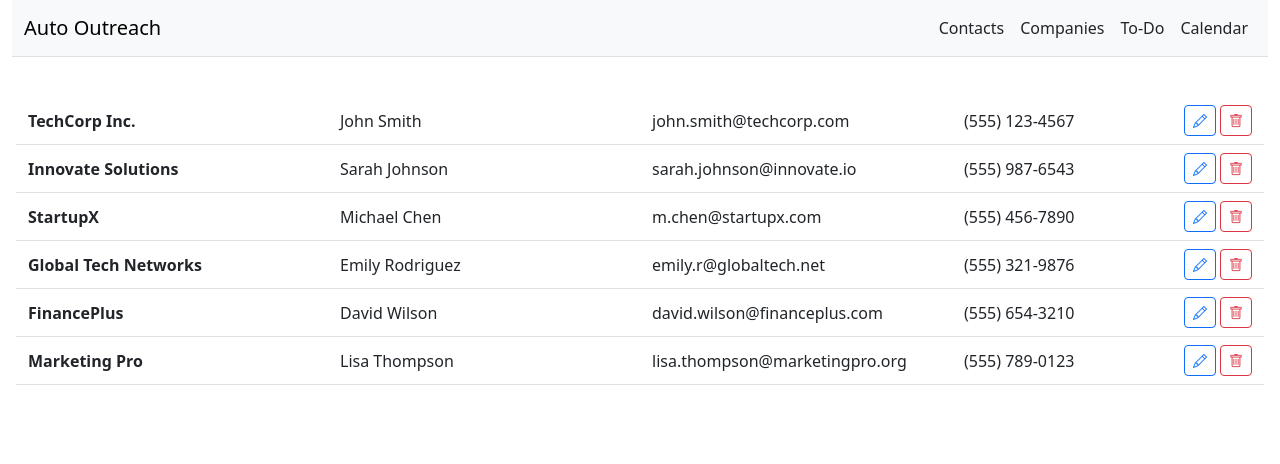
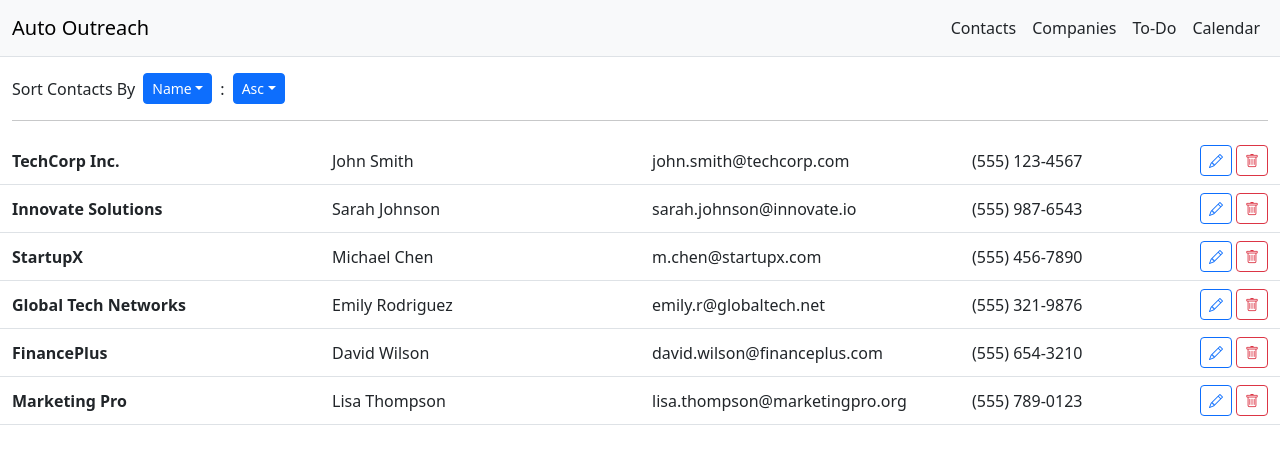
Before and after one commit to TimAnderson2024/auto-outreach, a React (Vite) app in the folder front/: page / in a window 1280 px wide. Shown: the top 464 px of the page. Built offline with nearby package versions, Linux system fonts and the light colour scheme.

Commit message:
Added static sort panel to ContactsPage

```diff
--- a/front/src/components/ContactsPage.tsx
+++ b/front/src/components/ContactsPage.tsx
@@ -1,6 +1,9 @@
 import { useState, useEffect } from "react";
+
 import TemplatePage from "./TemplatePage";
 import ContactCard from "./ContactCard";
+import SortMenu from "./SortMenu";
+
 import type { Contact } from "../services/ContactService";
 import ContactService from "../services/ContactService";
 
@@ -16,6 +19,8 @@ function ContactsPage() {
 
     return (
         <TemplatePage>
+            <SortMenu/>
+            <hr/>
             {loading ? (
                 <div>Loading contacts...</div>
             ) : (
--- /dev/null
+++ b/front/src/components/SortMenu.tsx
@@ -0,0 +1,35 @@
+
+import {useState} from "react";
+import Container from "react-bootstrap/Container";
+import Dropdown from "react-bootstrap/esm/Dropdown";
+import DropdownButton from "react-bootstrap/esm/DropdownButton";
+
+function SortMenu() {
+    const [sortBy, setSortBy] = useState('Name');
+    const [order, setOrder] = useState('Asc');
+
+    const handleSortChange = (newSortBy: string) => {
+        setSortBy(newSortBy);
+    };
+
+    const handleOrderChange = (newOrder: string) => {
+        setOrder(newOrder);
+    };
+
+    return (
+        <Container className="d-flex justify-content-start ms-0 ps-0 align-items-center">
+            <span className="align-middle me-2">Sort Contacts By</span>
+            <DropdownButton id="dropdown-basic-button" title={`${sortBy}`} size="sm">
+                <Dropdown.Item onClick={() => handleSortChange('Name')}>Name</Dropdown.Item>
+                <Dropdown.Item onClick={() => handleSortChange('Company')}>Company</Dropdown.Item>
+            </DropdownButton>
+            <span className="align-middle ms-2 me-2">:</span>
+            <DropdownButton id="dropdown-basic-button" title={`${order}`} size="sm">
+                <Dropdown.Item onClick={() => handleOrderChange('Asc')}>Asc</Dropdown.Item>
+                <Dropdown.Item onClick={() => handleOrderChange('Desc')}>Desc</Dropdown.Item>
+            </DropdownButton>
+        </Container>
+    );
+}
+
+export default SortMenu;
--- a/front/src/components/TemplatePage.tsx
+++ b/front/src/components/TemplatePage.tsx
@@ -9,13 +9,9 @@ interface TemplatePageProps {
 function TemplatePage({ children }: TemplatePageProps) {
   return (
     <>
-      <Container fluid className="mb-4">
-        <Header/>
-      </Container>
-      <Container fluid className="mx-auto" style={{ maxWidth: "1600px" }}>
-        <div className="p-3">
-          {children}
-        </div>
+      <Header/>
+      <Container fluid className="mx-auto mt-3" style={{ maxWidth: "1600px" }}>
+        {children}
       </Container>
     </>
   );
```
